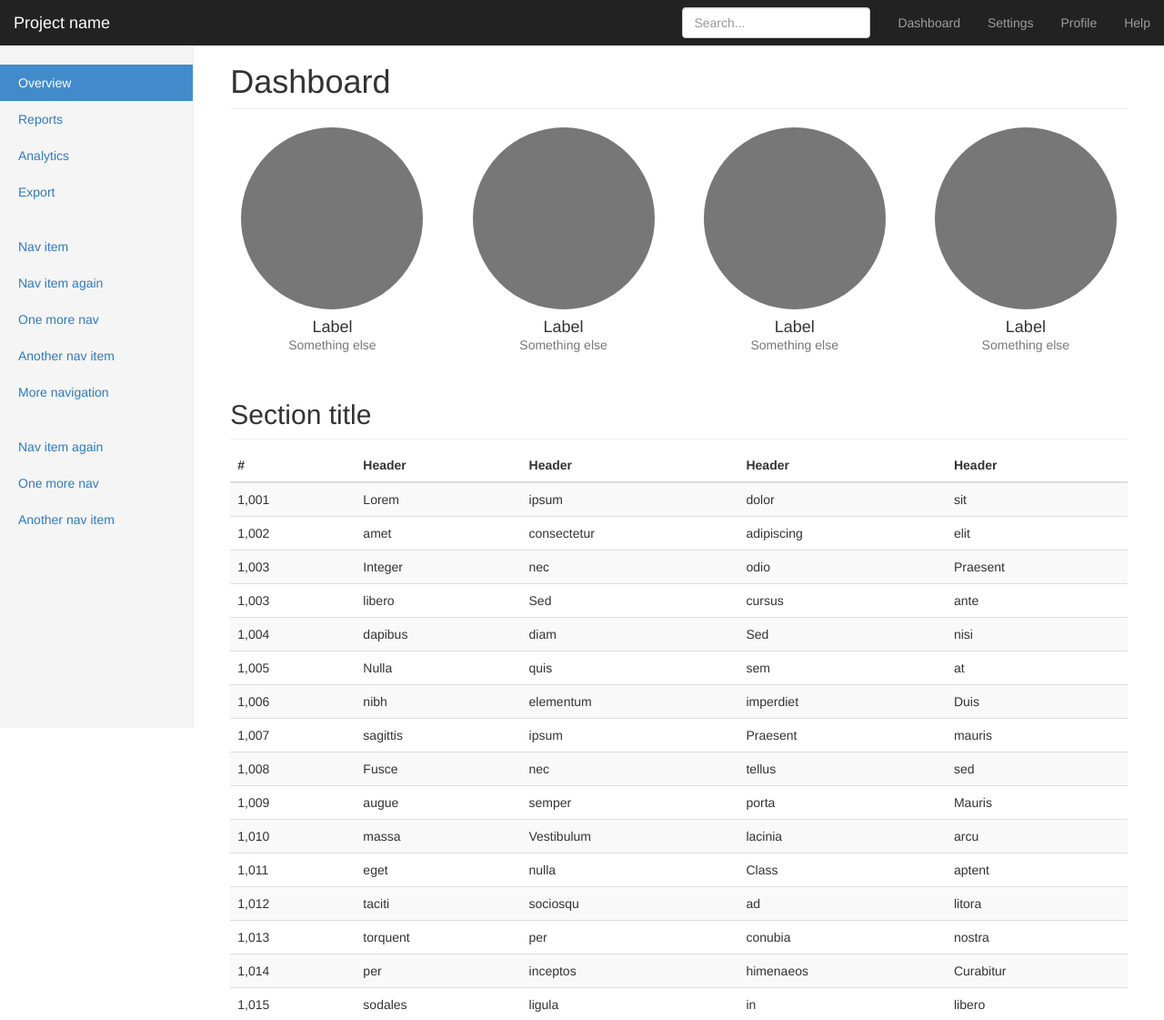
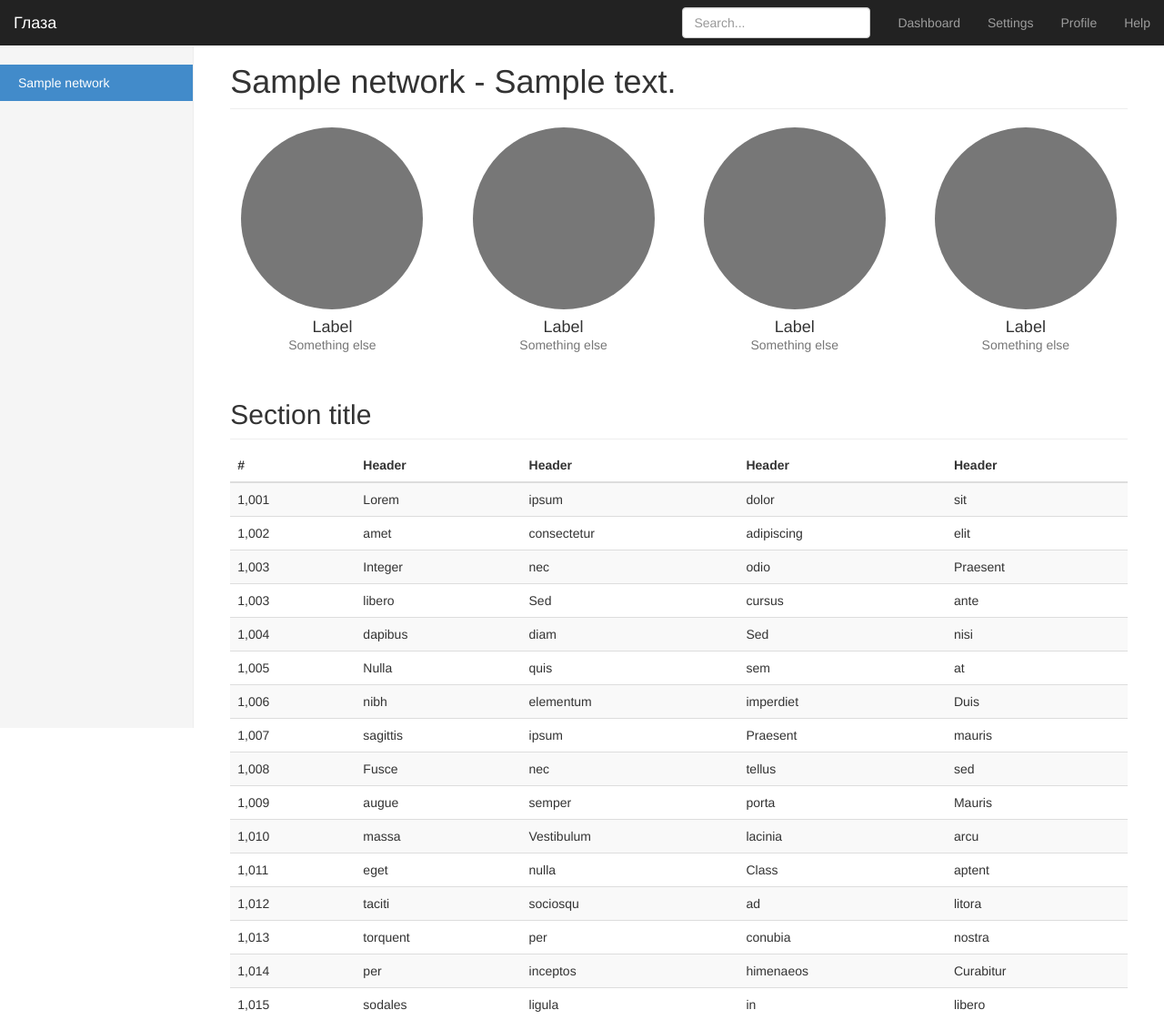
Before and after one commit to vcarceler/glaza, a Django app: template ui/templates/ui/network.bootstrap.dashboard.html in a window 1280 px wide. Shown: the top 1121 px of the page at 91% size. Run offline with Django 3.2, Linux system fonts and the light colour scheme; the template is opened without the code that fills it: values that come from a table or form of the project are taken from there, others are empty; tables that the repository leaves empty hold one stand-in row (values such as "Sample post"); some libraries are stand-ins or nearby versions.

Commit message:
bs-dashboard

```diff
--- a/ui/templates/ui/network.bootstrap.dashboard.html
+++ b/ui/templates/ui/network.bootstrap.dashboard.html
@@ -9,7 +9,7 @@
     <meta name="author" content="">
     <link rel="icon" href="../../favicon.ico">
 
-    <title>Dashboard Template for Bootstrap</title>
+    <title>Глаза</title>
 
     <!-- Bootstrap core CSS -->
     <link href="/static/ui/bootstrap-3.3.7-dist/css/bootstrap.min.css" rel="stylesheet">
@@ -42,7 +42,7 @@
             <span class="icon-bar"></span>
             <span class="icon-bar"></span>
           </button>
-          <a class="navbar-brand" href="#">Project name</a>
+          <a class="navbar-brand" href="#">Глаза</a>
         </div>
         <div id="navbar" class="navbar-collapse collapse">
           <ul class="nav navbar-nav navbar-right">
@@ -62,26 +62,13 @@
       <div class="row">
         <div class="col-sm-3 col-md-2 sidebar">
           <ul class="nav nav-sidebar">
-            <li class="active"><a href="#">Overview <span class="sr-only">(current)</span></a></li>
-            <li><a href="#">Reports</a></li>
-            <li><a href="#">Analytics</a></li>
-            <li><a href="#">Export</a></li>
-          </ul>
-          <ul class="nav nav-sidebar">
-            <li><a href="">Nav item</a></li>
-            <li><a href="">Nav item again</a></li>
-            <li><a href="">One more nav</a></li>
-            <li><a href="">Another nav item</a></li>
-            <li><a href="">More navigation</a></li>
-          </ul>
-          <ul class="nav nav-sidebar">
-            <li><a href="">Nav item again</a></li>
-            <li><a href="">One more nav</a></li>
-            <li><a href="">Another nav item</a></li>
+            {% for network in network_list %}
+            <li {% if network.name == current_network.name %}class="active"{% endif %}><a href="{% url 'network' network.name %}">{{ network.name }}</a></li>
+            {% endfor %}
           </ul>
         </div>
         <div class="col-sm-9 col-sm-offset-3 col-md-10 col-md-offset-2 main">
-          <h1 class="page-header">Dashboard</h1>
+          <h1 class="page-header">{{ current_network.name }} - {{ current_network.address }}</h1>
 
           <div class="row placeholders">
             <div class="col-xs-6 col-sm-3 placeholder">
--- a/ui/views.py
+++ b/ui/views.py
@@ -24,7 +24,7 @@ def network(request, network_id):
     network_queryset = Network.objects.filter(name=network_id)
     current_network = network_queryset[0]
 
-    network_list = Network.objects.all()
+    network_list = Network.objects.all().order_by('name')
 
     cpu_report = get_network_cpu_report(current_network.address)
     memory_report = get_network_memory_report(current_network.address)
```
